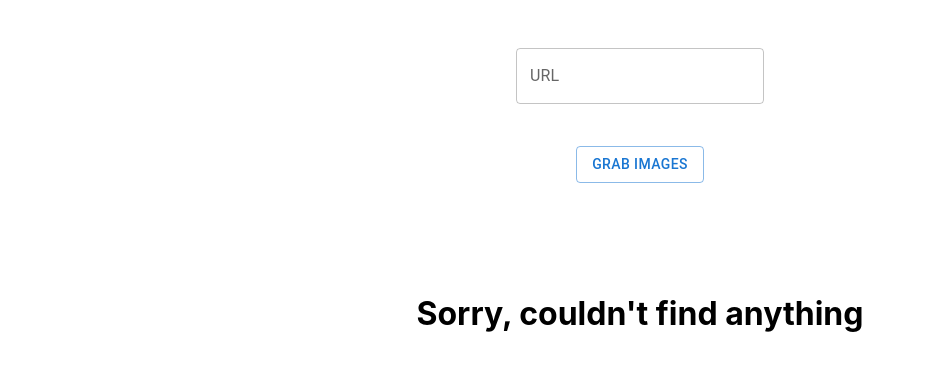
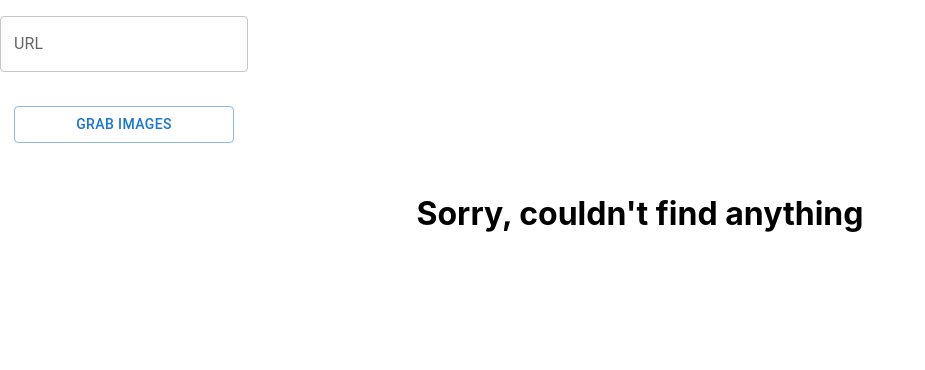
Before and after one commit to avidreactions/imagesaver2, a React (Create React App) app: page / in a window 1280 px wide. Shown: the top 370 px of the page, without its empty margins (0-925 px from the left). Built offline with nearby package versions, Linux system fonts and the light colour scheme.

Commit message:
update to formcontrol

```diff
--- a/src/components/Form.js
+++ b/src/components/Form.js
@@ -6,6 +6,7 @@ import {
   ImageList,
   ImageListItem,
   Snackbar,
+  FormControl,
 } from "@mui/material";
 import MuiAlert from "@mui/material/Alert";
 
@@ -55,11 +56,13 @@ const Form = () => {
 
   return (
     <>
-      <Box
-        component="form"
+      <FormControl
         sx={{
-          margin: "3em auto",
+          margin: "1em auto",
           textAlign: "center",
+        }}
+        onSubmit={(e) => {
+          e.preventDefault();
         }}
       >
         <TextField
@@ -74,14 +77,14 @@ const Form = () => {
           variant="outlined"
           onClick={handleClick}
           sx={{
-            margin: "3em",
+            margin: "1em",
           }}
         >
           Grab Images
         </Button>
-      </Box>
+      </FormControl>
       <ImageList
-        sx={{ width: "100%", height: 450 }}
+        sx={{ width: "50%", height: 750, margin: "0 auto" }}
         cols={imageUrls.length > 0 ? 3 : 1}
         rowHeight={164}
       >
@@ -89,7 +92,7 @@ const Form = () => {
           imageUrls.map((image) => (
             <ImageListItem key={image}>
               <img
-                src={`${image}?w=248&fit=crop&auto=format`}
+                src={`${image}?w=164&h=164&fit=crop&auto=format`}
                 alt="images"
                 loading="lazy"
               />
```
